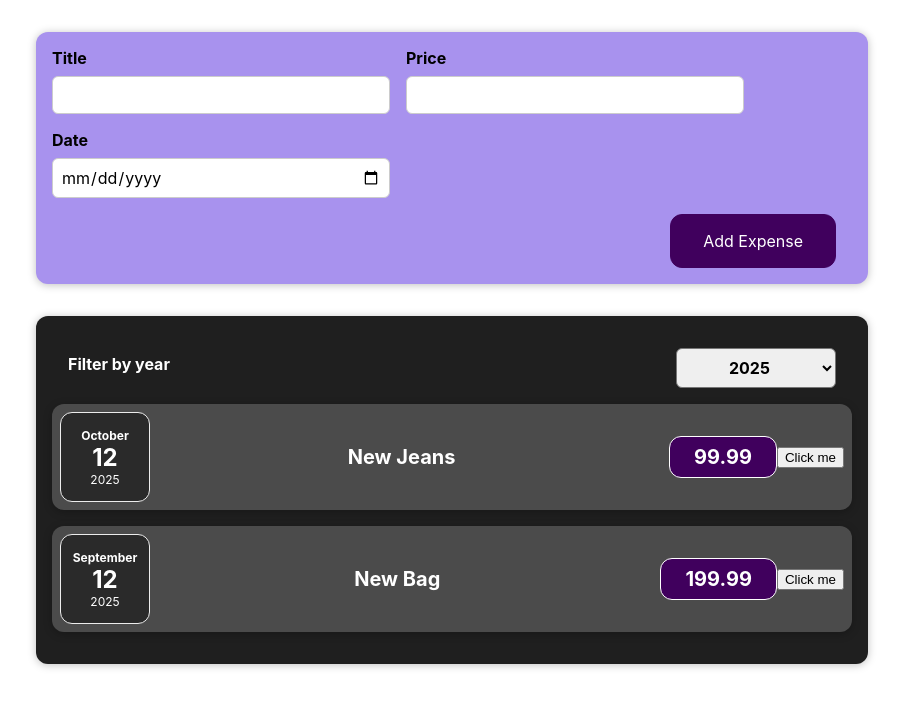
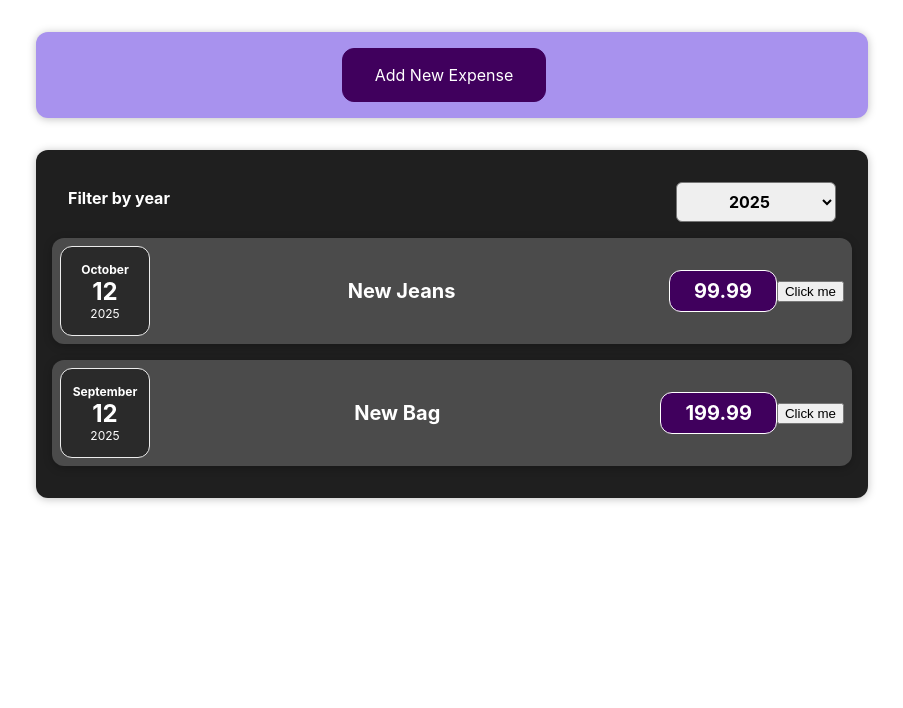
Before and after one commit to matssaaren/expenses, a React (Create React App) app: page / in a window 1280 px wide. Shown: the top 708 px of the page, without its empty margins (188-1091 px from the left). Built offline with nearby package versions, Linux system fonts and the light colour scheme.

Commit message:
16. Ülesanne 6 - valikulise kuvamise

```diff
--- a/src/components/NewExpense/ExpenseForm.jsx
+++ b/src/components/NewExpense/ExpenseForm.jsx
@@ -12,7 +12,7 @@
         const expenseData = {
             title: enteredTitle,
             amount: enteredAmount,
-            date: enteredDate
+            date: new Date(enteredDate)
         }
         props.onSaveExpenseData(expenseData)
         setEnteredTitle('')
@@ -52,6 +52,7 @@
         </div>
       </div>
       <div className="new-expense__actions">
+        <button type='button' onClick={props.onCancel}>Cancel</button>
         <button type="submit">Add Expense</button>
       </div>
     </form>
--- a/src/components/NewExpense/NewExpense.jsx
+++ b/src/components/NewExpense/NewExpense.jsx
@@ -1,18 +1,35 @@
-import './NewExpense.css'
-import ExpenseForm from './ExpenseForm'
+import ExpenseForm from './ExpenseForm';
+import './NewExpense.css';
+import React, {useState} from 'react';
 
 const NewExpense = (props) => {
-    const onSaveExpenseDataHandler = (enteredExpenseData) => {
+  const [isEditing, setIsEditing] = useState(false);
+
+  const startEditingHandler = () => {
+      setIsEditing(true);
+      console.log('form edit open')
+  }
+
+  const stopEditingHandler = () => {
+      setIsEditing(false);
+      console.log('form edit close')
+  }
+
+    const saveExpenseDataHandler = (enteredExpenseData) => {
         const expenseData = {
             ...enteredExpenseData,
             id: Math.random().toString()
         }
         props.onAddExpense(expenseData)
+        stopEditingHandler();
     }
-    return(
-        <div className='new-expense'>
-           <ExpenseForm onSaveExpenseData={onSaveExpenseDataHandler}/>
-        </div>
-    )
+
+  return (
+    <div className="new-expense">
+      {!isEditing && <button onClick={startEditingHandler}>Add New Expense</button>}
+      {isEditing && <ExpenseForm onSaveExpenseData={saveExpenseDataHandler} onCancel={stopEditingHandler}/>}
+    </div>
+  );
 }
-export default NewExpense
+
+export default NewExpense;
```
